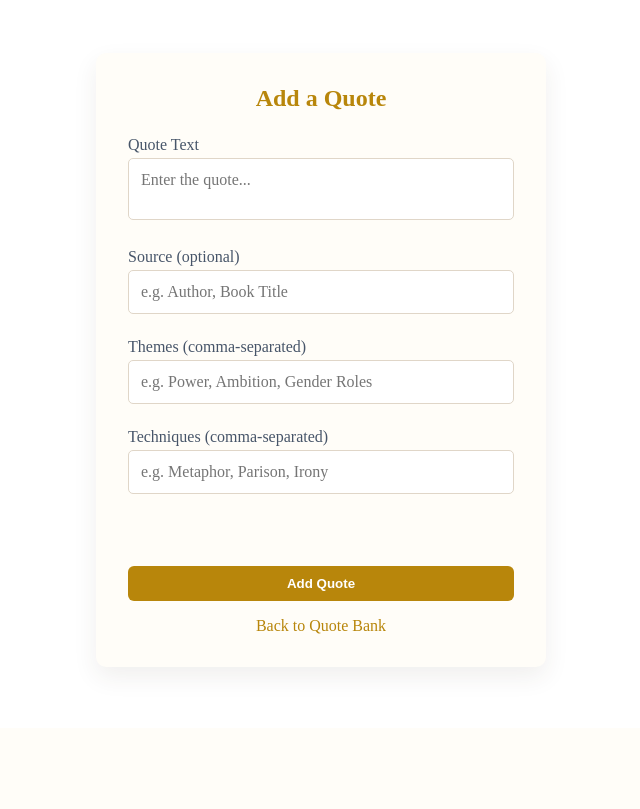
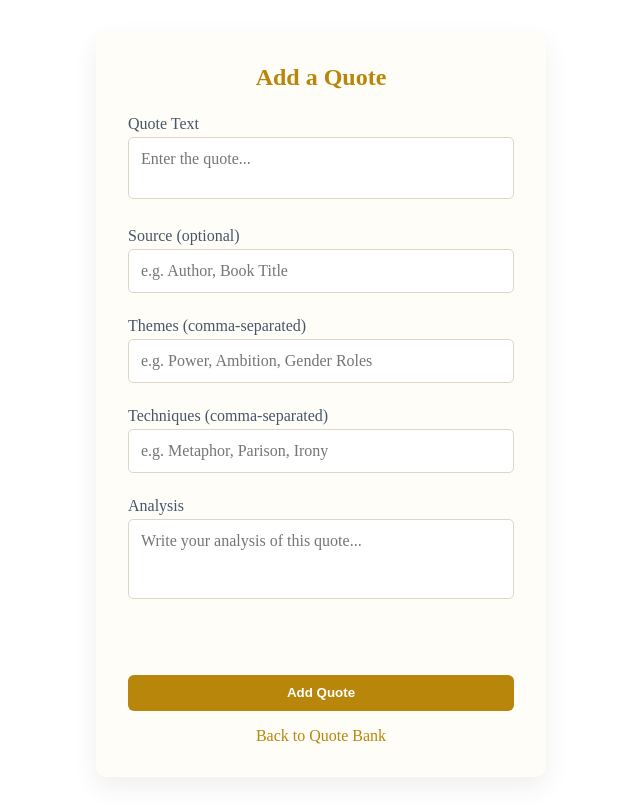
Before and after one commit to sz-747/Glint, a Flask app: page /quotes/new in a window 1280 px wide. Shown: the part 72-881 px from the top of the page, without its empty margins (319-959 px from the left). Before the commit the page ends 706 px from the top, so only its background shows below. Run offline with Flask 3, Linux system fonts and the light colour scheme; the visitor is signed in with stand-in values (Sample User, id 1); some libraries are stand-ins or nearby versions.

Commit message:
feat: user can add analysis to a quote

```diff
--- a/app.py
+++ b/app.py
@@ -257,10 +257,11 @@ def dashboard():
     elif documents and selected_doc_id is None:
         selected_document = documents[0]
 
-    # Fetch all quotes with their analysis chunks for the quote bank panel
-    quotes = QuoteEntry.query.order_by(QuoteEntry.created_at.desc()).all()
-    themes = Tag.query.filter_by(category='theme').order_by(Tag.name).all()
-    techniques = Tag.query.filter_by(category='technique').order_by(Tag.name).all()
+    # Fetch current user's quotes with their analysis chunks for the quote bank panel
+    quotes = QuoteEntry.query.filter_by(user_id=current_user.id).order_by(QuoteEntry.created_at.desc()).all()
+    user_quote_ids = [q.id for q in quotes]
+    themes = Tag.query.filter_by(category='theme').filter(Tag.quotes.any(QuoteEntry.id.in_(user_quote_ids))).order_by(Tag.name).all() if user_quote_ids else []
+    techniques = Tag.query.filter_by(category='technique').filter(Tag.quotes.any(QuoteEntry.id.in_(user_quote_ids))).order_by(Tag.name).all() if user_quote_ids else []
 
     return render_template(
         'dashboard.html',
@@ -538,10 +539,10 @@ def add_quote():
             return redirect(url_for('add_quote'))
 
         normalized = normalize_text(quote_text)
-        existing = QuoteEntry.query.filter_by(quote_normalized=normalized).first()
+        existing = QuoteEntry.query.filter_by(quote_normalized=normalized, user_id=current_user.id).first()
 
         if existing:
-            flash('This quote already exists in the bank.', 'error')
+            flash('This quote already exists in your bank.', 'error')
             return redirect(url_for('add_quote'))
 
         quote = QuoteEntry(
@@ -553,6 +554,11 @@ def add_quote():
         db.session.add(quote)
 
         apply_tags(quote, themes_raw, techniques_raw)
+
+        analysis_text = request.form.get('analysis', '').strip()
+        if analysis_text:
+            db.session.flush()
+            db.session.add(AnalysisChunk(quote_id=quote.id, chunk_text=analysis_text))
 
         db.session.commit()
 
@@ -583,9 +589,9 @@ def edit_quote(quote_id):
         return redirect(url_for('quote_bank'))
 
     normalized = normalize_text(quote_text)
-    existing = QuoteEntry.query.filter_by(quote_normalized=normalized).first()
+    existing = QuoteEntry.query.filter_by(quote_normalized=normalized, user_id=current_user.id).first()
     if existing and existing.id != quote.id:
-        flash('Another quote with this text already exists.', 'error')
+        flash('Another quote with this text already exists in your bank.', 'error')
         return redirect(url_for('quote_bank'))
 
     quote.quote_text = quote_text
@@ -594,6 +600,13 @@ def edit_quote(quote_id):
 
     quote.tags.clear()
     apply_tags(quote, themes_raw, techniques_raw)
+
+    analysis_text = request.form.get('analysis', '').strip()
+    # Replace existing chunks with the single user-provided analysis
+    for chunk in list(quote.analysis_chunks):
+        db.session.delete(chunk)
+    if analysis_text:
+        db.session.add(AnalysisChunk(quote_id=quote.id, chunk_text=analysis_text))
 
     db.session.commit()
     flash('Quote updated.', 'success')
@@ -648,9 +661,10 @@ def settings():
 @login_required
 def quote_bank():
     """Dedicated Quote Bank page with filtering by themes and techniques."""
-    quotes = QuoteEntry.query.order_by(QuoteEntry.created_at.desc()).all()
-    themes = Tag.query.filter_by(category='theme').order_by(Tag.name).all()
-    techniques = Tag.query.filter_by(category='technique').order_by(Tag.name).all()
+    quotes = QuoteEntry.query.filter_by(user_id=current_user.id).order_by(QuoteEntry.created_at.desc()).all()
+    user_quote_ids = [q.id for q in quotes]
+    themes = Tag.query.filter_by(category='theme').filter(Tag.quotes.any(QuoteEntry.id.in_(user_quote_ids))).order_by(Tag.name).all() if user_quote_ids else []
+    techniques = Tag.query.filter_by(category='technique').filter(Tag.quotes.any(QuoteEntry.id.in_(user_quote_ids))).order_by(Tag.name).all() if user_quote_ids else []
     return render_template('quote_bank.html', quotes=quotes, themes=themes, techniques=techniques)
 
 
--- a/templates/add_quote.html
+++ b/templates/add_quote.html
@@ -53,6 +53,17 @@
       />
     </div>
 
+    <div class="form-group">
+      <label for="analysis">Analysis</label>
+      <textarea
+        id="analysis"
+        name="analysis"
+        class="form-control"
+        placeholder="Write your analysis of this quote..."
+        rows="3"
+      ></textarea>
+    </div>
+
     <button type="submit" class="btn btn-primary">Add Quote</button>
   </form>
 
```
Also changed, not shown: templates/quote_bank.html (+13 -0 lines).
